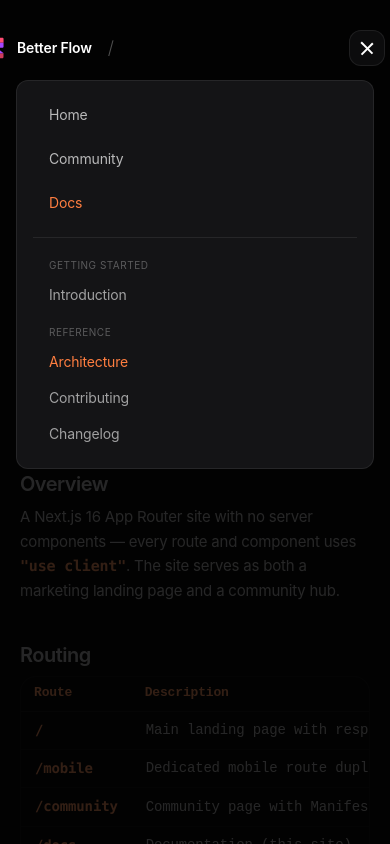
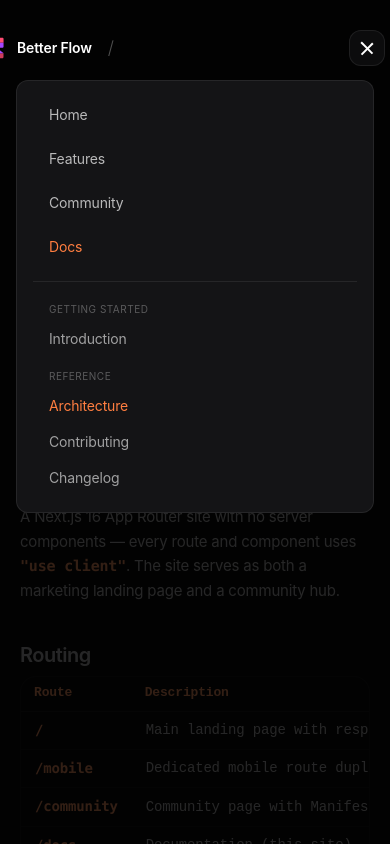
Before and after one commit to konlyzx/landing-betterflow, a Next.js app: page /docs/architecture in a window 390 px wide. Both pictures are taken after a click on the button 367 px from the left and 48 px from the top of the page. Shown: the top 844 px of the page. Built offline with nearby package versions, Linux system fonts and the light colour scheme.

Commit message:
add new rutes to mobile navigation

```diff
--- a/app/docs/layout.tsx
+++ b/app/docs/layout.tsx
@@ -214,6 +214,7 @@
         <div className="fixed top-20 left-4 right-4 z-50 rounded-xl border border-white/[0.08] bg-[#141416] p-4 md:hidden">
           <nav className="flex flex-col gap-2">
             <Link href="/" className="px-4 py-2 text-sm text-white/70 hover:text-white" onClick={() => setMobileOpen(false)}>Home</Link>
+            <Link href="/#features" className="px-4 py-2 text-sm text-white/70 hover:text-white" onClick={() => setMobileOpen(false)}>Features</Link>
             <Link href="/community" className="px-4 py-2 text-sm text-white/70 hover:text-white" onClick={() => setMobileOpen(false)}>Community</Link>
             <Link href="/docs" className="px-4 py-2 text-sm text-[#ff7e40]" onClick={() => setMobileOpen(false)}>Docs</Link>
             <div className="border-t border-white/[0.08] my-2" />
```
